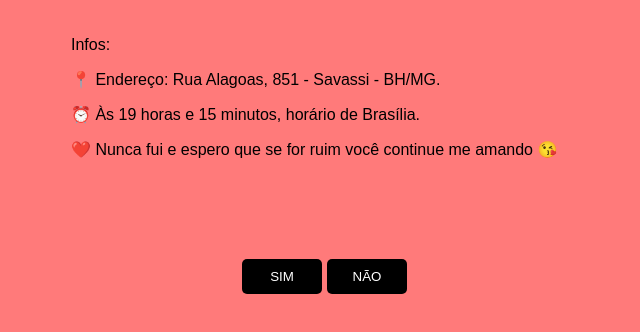
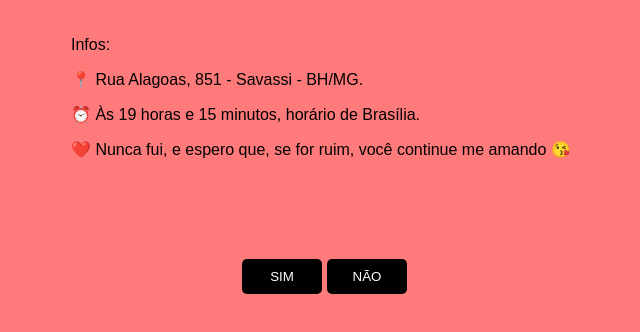
Before and after one commit to paul-ricard0/pedido-fabricia, a plain HTML site: page index.html in a window 1280 px wide. Shown: the part 132-464 px from the top of the page, without its empty margins (323-963 px from the left). Drawn offline with Linux system fonts and the light colour scheme.

Commit message:
Erro de portuuguês

```diff
--- a/index.html
+++ b/index.html
@@ -15,9 +15,9 @@
 
         <div  style="margin-bottom: 100px; margin-left: 30%;">
             <p>Infos:</p>
-            <p>📍 Endereço: Rua Alagoas, 851 - Savassi - BH/MG.</p>
+            <p>📍 Rua Alagoas, 851 - Savassi - BH/MG.</p>
             <p>⏰ Às 19 horas e 15 minutos, horário de Brasília.</p>
-            <p>❤️ Nunca fui e espero que se for ruim você continue me amando 😘</p>
+            <p>❤️ Nunca fui, e espero que, se for ruim, você continue me amando 😘</p>
         </div>
 
         <div style="margin: auto;width: 170px; text-align: center;">
```
